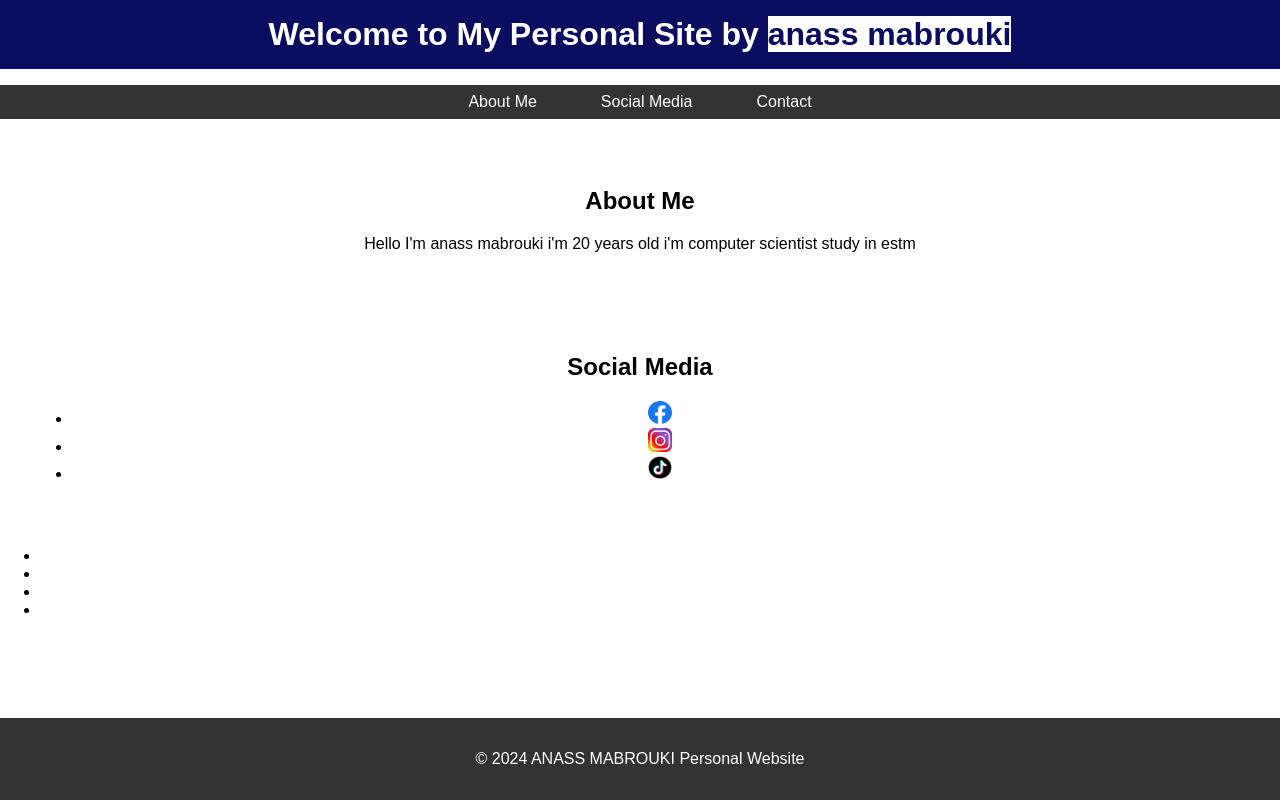
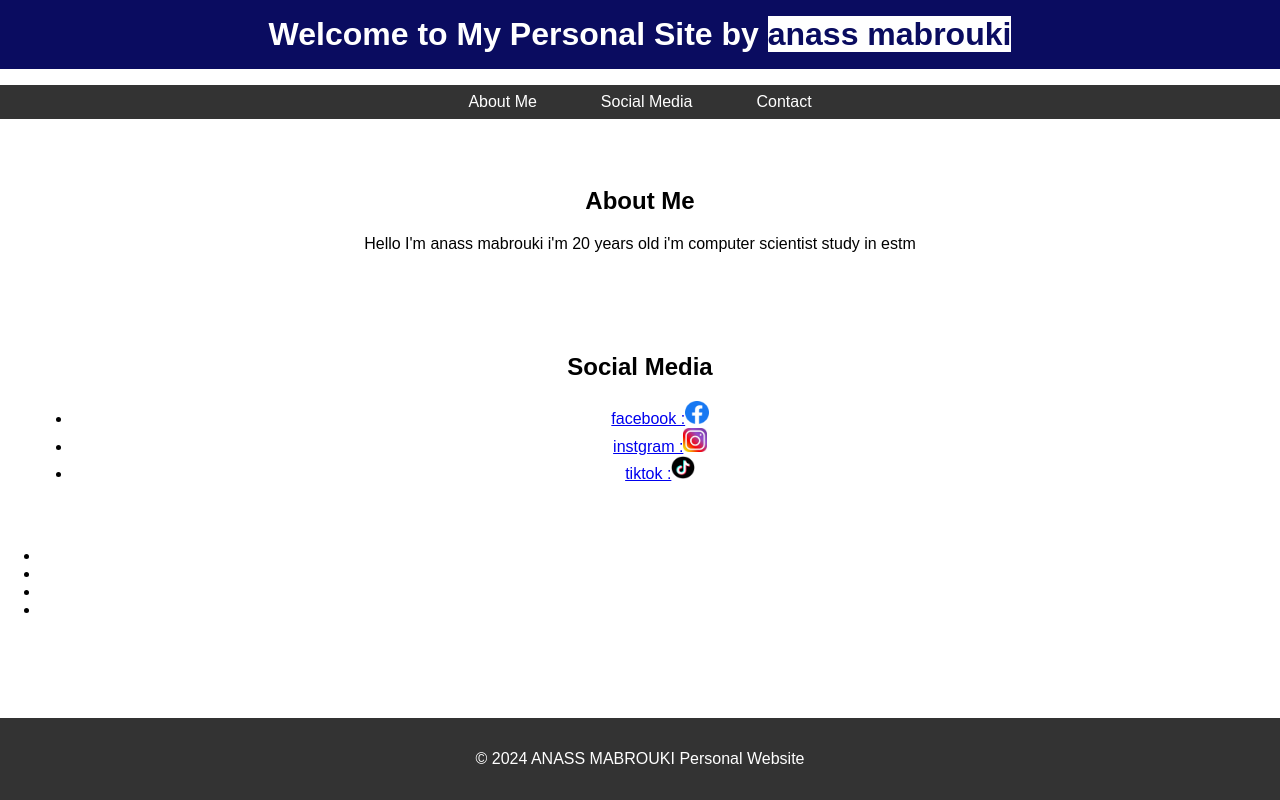
Before and after one commit to Anassmabrouki/my_persnal, a plain HTML site: page index.html in a window 1280 px wide. Drawn offline with Linux system fonts and the light colour scheme; a script that the page names is missing.

Commit message:
Update index.html

```diff
--- a/index.html
+++ b/index.html
@@ -29,9 +29,9 @@
     <section id="social">
         <h2>Social Media</h2>
         <ul>
-            <li><a href="https://www.facebook.com/anas.mbrouki.9/" target="_blank"><img src="fb.png" target="_blank"></a></li>
-            <li><a href="https://www.instagram.com/mabrouki_anass1/?hl=en" target="_blank"><img src="OIP.jpeg" target="_blank"></a></li>
-            <li><a href="https://www.tiktok.com/@yourprofile" target="_blank"><img src="tiktok.webp" target="_blank"></a></li>
+            <li><a href="https://www.facebook.com/anas.mbrouki.9/" target="_blank">facebook :<img src="fb.png" target="_blank"></a></li>
+            <li><a href="https://www.instagram.com/mabrouki_anass1/?hl=en" target="_blank">instgram :<img src="OIP.jpeg" target="_blank"></a></li>
+            <li><a href="https://www.tiktok.com/@yourprofile" target="_blank">tiktok :<img src="tiktok.webp" target="_blank"></a></li>
         </ul>
     </section>
 
```
